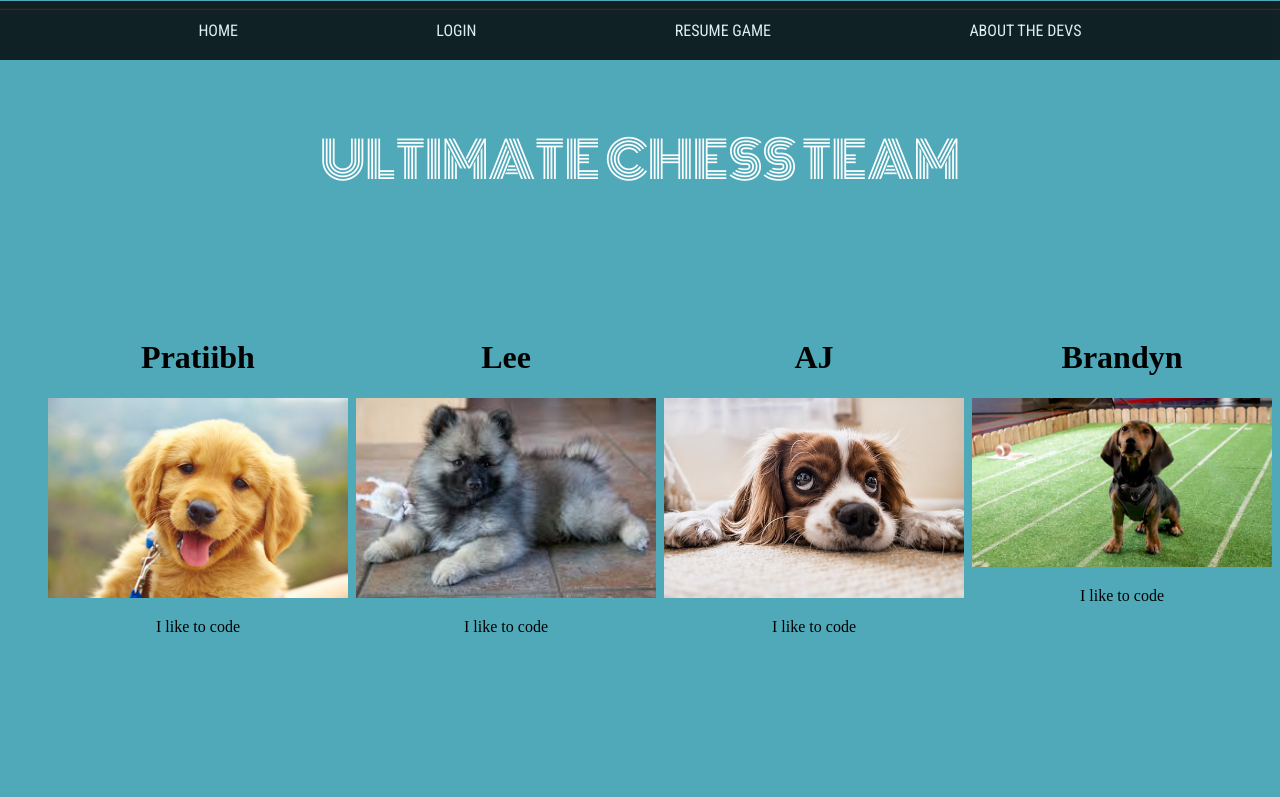
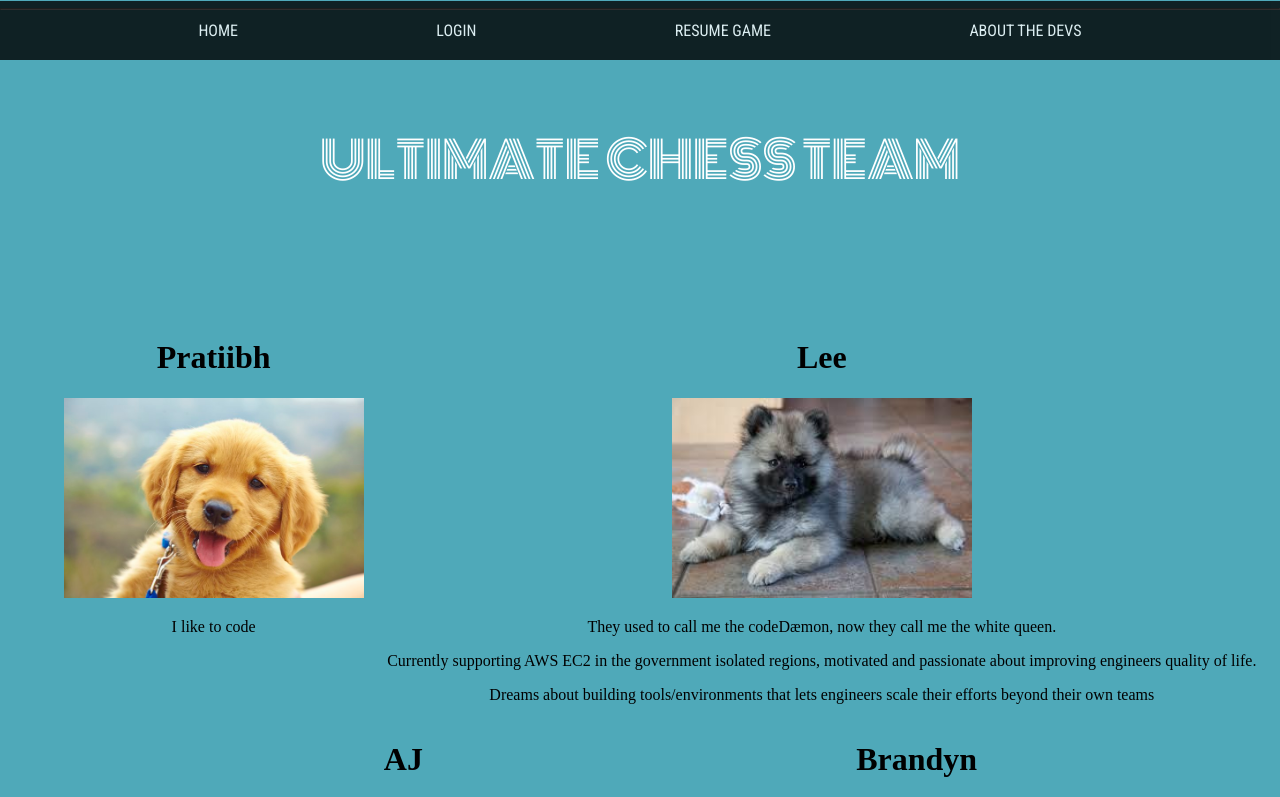
Before and after one commit to Pratiibh/Chess-react, a React (Create React App) app: page /about in a window 1280 px wide. Shown: the top 797 px of the page. Built offline with nearby package versions, Linux system fonts and the light colour scheme.

Commit message:
lee blurb

```diff
--- a/src/App.css
+++ b/src/App.css
@@ -8,7 +8,7 @@
   background-image: url("");
   background-repeat: no-repeat;
   background-size: cover;
-  overflow: hidden;
+  overflow-x: hidden;
 }
 
 #banner-text{
--- a/src/components/about/about-us.js
+++ b/src/components/about/about-us.js
@@ -24,7 +24,19 @@ export default function about() {
           <li>
             <h1>Lee</h1>
             <img src={PuppyTwo} width="300" />
-            <p>I like to code</p>
+            <p>
+              They used to call me the codeDæmon, now they call me the white
+              queen.
+            </p>
+            <p>
+              Currently supporting AWS EC2 in the government isolated regions,
+              motivated and passionate about improving engineers quality of
+              life.
+            </p>
+            <p>
+              Dreams about building tools/environments that lets engineers scale
+              their efforts beyond their own teams
+            </p>
           </li>
           <li>
             <h1>AJ</h1>
```
